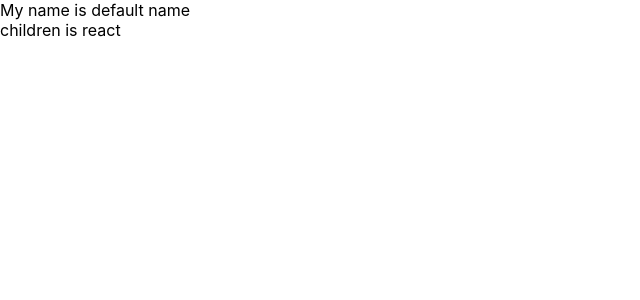
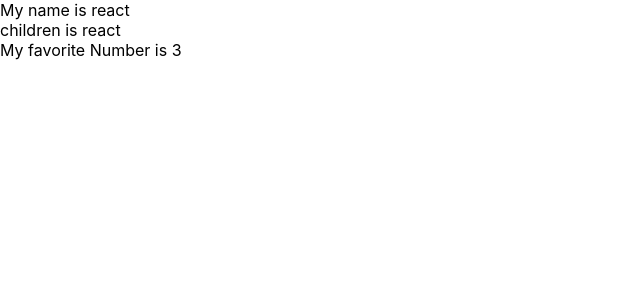
Before and after one commit to choisaelim/react-study, a React (Create React App) app in the folder hello-react/: page / in a window 1280 px wide. Shown: the top 300 px of the page, without its empty margins (0-640 px from the left). Built offline with nearby package versions, Linux system fonts and the light colour scheme.

Commit message:
PropTypes 사용

```diff
--- a/hello-react/src/App.js
+++ b/hello-react/src/App.js
@@ -2,7 +2,8 @@ import React from 'react';
 import MyComponent from './MyComponent';
 
 const App = () => {
-  return <MyComponent>react</MyComponent>;
+  return <MyComponent name="react" favoriteNumber = "3">
+        react</MyComponent>;
 };
 
 export default App;
--- a/hello-react/src/MyComponent.js
+++ b/hello-react/src/MyComponent.js
@@ -1,18 +1,27 @@
 import React from 'react';
+import PropTypes from 'prop-types';
 
 //export 연습
-const MyComponent = props => {
-    //props 추가
-    const {name, children} = props;
+const MyComponent = ({name, favoriteNumber, children}) => {
+    //same as
+    //const MyComponent = props => {}
+    // const {name, children} = props;
     return (
         <div> My name is {name} <br/>
             children is {children}
+            <br/>
+            My favorite Number is {favoriteNumber}
         </div>
     );
-}
+};
 
 MyComponent.defaultProps = {
     name : 'default name'
-}
+};
+
+MyComponent.propTypes = {
+    name: PropTypes.string,
+    favoriteNumber: PropTypes.number.isRequired
+};
 
 export default MyComponent;
```
